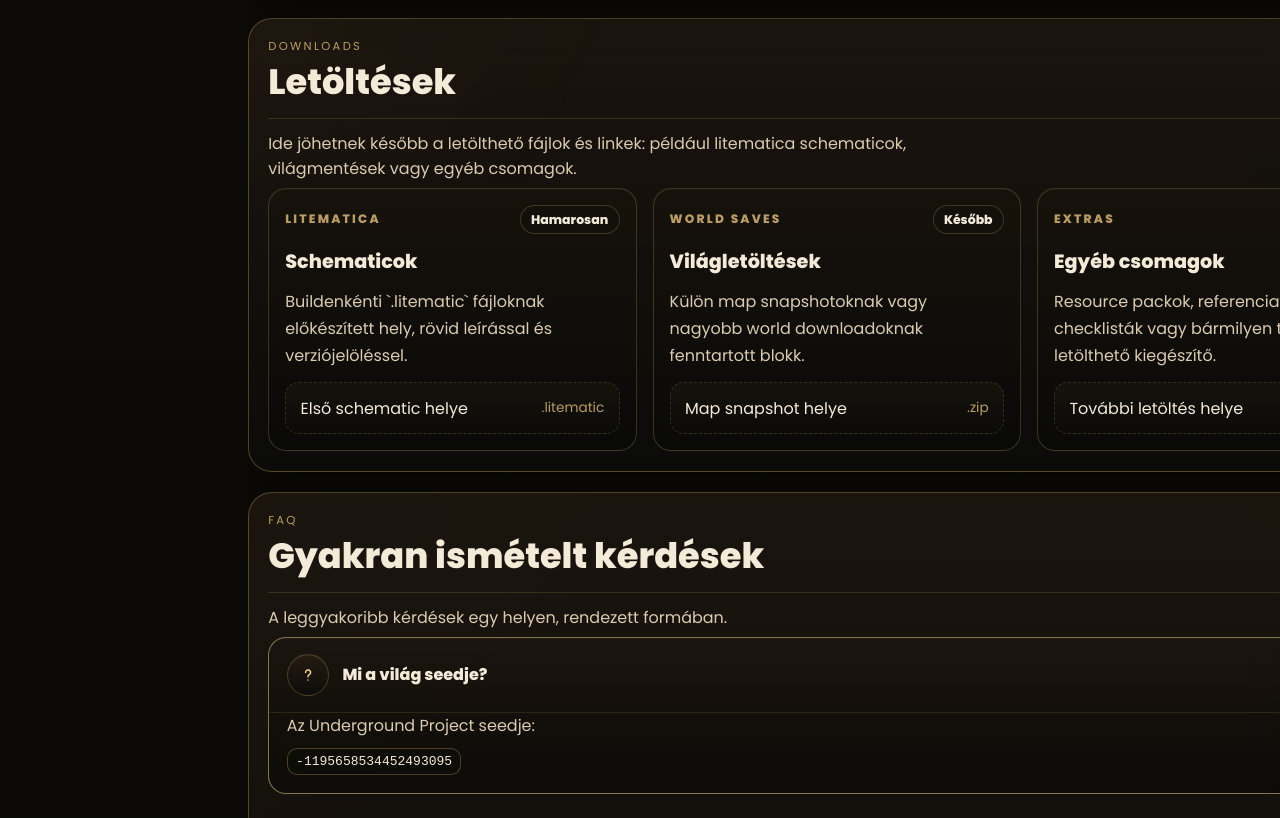
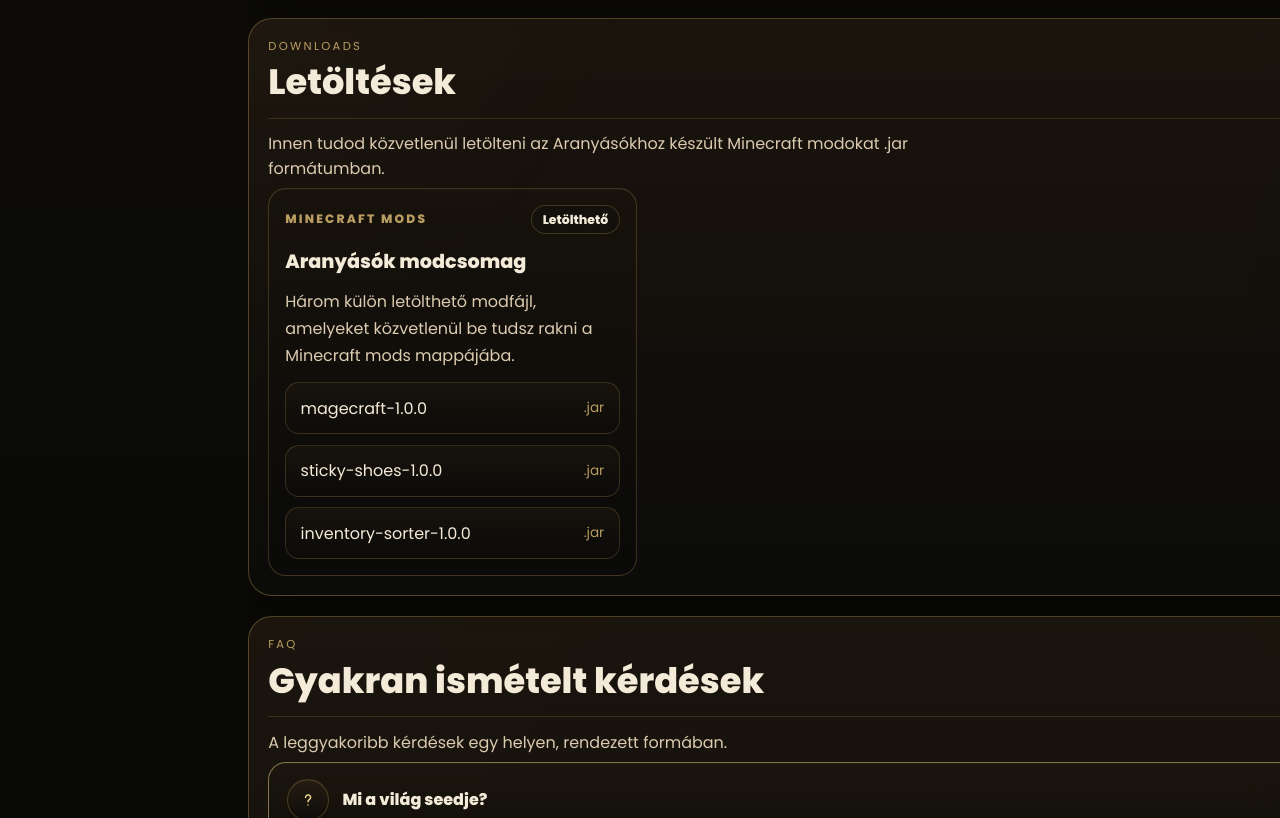
Before and after one commit to simonhusi/danielsimonweb, a website: page aranyasokfelsofokon/index.html in a window 1280 px wide. Shown: the part 3200-4018 px from the top of the page. Drawn offline with Linux system fonts and the light colour scheme; animation ran at ten frames a second.

Commit message:
Add Aranyasok mod downloads

```diff
--- a/aranyasokfelsofokon/index.html
+++ b/aranyasokfelsofokon/index.html
@@ -234,50 +234,28 @@
         <p class="section-kicker">Downloads</p>
         <h2>Letöltések</h2>
       </div>
-      <p class="faq-intro">Ide jöhetnek később a letölthető fájlok és linkek: például litematica schematicok, világmentések vagy egyéb csomagok.</p>
+      <p class="faq-intro">Innen tudod közvetlenül letölteni az Aranyásókhoz készült Minecraft modokat .jar formátumban.</p>
       <div class="af-downloads-grid">
         <article class="af-download-card">
           <div class="af-download-card__top">
-            <p class="af-download-type">Litematica</p>
-            <span class="af-download-badge">Hamarosan</span>
+            <p class="af-download-type">Minecraft Mods</p>
+            <span class="af-download-badge">Letölthető</span>
           </div>
-          <h3>Schematicok</h3>
-          <p>Buildenkénti `.litematic` fájloknak előkészített hely, rövid leírással és verziójelöléssel.</p>
+          <h3>Aranyásók modcsomag</h3>
+          <p>Három külön letölthető modfájl, amelyeket közvetlenül be tudsz rakni a Minecraft mods mappájába.</p>
           <div class="af-download-list">
-            <div class="af-download-item is-placeholder">
-              <span>Első schematic helye</span>
-              <span>.litematic</span>
-            </div>
-          </div>
-        </article>
-
-        <article class="af-download-card">
-          <div class="af-download-card__top">
-            <p class="af-download-type">World Saves</p>
-            <span class="af-download-badge">Később</span>
-          </div>
-          <h3>Világletöltések</h3>
-          <p>Külön map snapshotoknak vagy nagyobb world downloadoknak fenntartott blokk.</p>
-          <div class="af-download-list">
-            <div class="af-download-item is-placeholder">
-              <span>Map snapshot helye</span>
-              <span>.zip</span>
-            </div>
-          </div>
-        </article>
-
-        <article class="af-download-card">
-          <div class="af-download-card__top">
-            <p class="af-download-type">Extras</p>
-            <span class="af-download-badge">Bővíthető</span>
-          </div>
-          <h3>Egyéb csomagok</h3>
-          <p>Resource packok, referenciafájlok, checklisták vagy bármilyen további letölthető kiegészítő.</p>
-          <div class="af-download-list">
-            <div class="af-download-item is-placeholder">
-              <span>További letöltés helye</span>
-              <span>link / fájl</span>
-            </div>
+            <a class="af-download-item" href="/aranyasokfelsofokon/assets/Downloads/magecraft-1.0.0.jar" download>
+              <span>magecraft-1.0.0</span>
+              <span>.jar</span>
+            </a>
+            <a class="af-download-item" href="/aranyasokfelsofokon/assets/Downloads/sticky-shoes-1.0.0.jar" download>
+              <span>sticky-shoes-1.0.0</span>
+              <span>.jar</span>
+            </a>
+            <a class="af-download-item" href="/aranyasokfelsofokon/assets/Downloads/inventory-sorter-1.0.0.jar" download>
+              <span>inventory-sorter-1.0.0</span>
+              <span>.jar</span>
+            </a>
           </div>
         </article>
       </div>
--- a/assets/css/channel-subpages.css
+++ b/assets/css/channel-subpages.css
@@ -1084,12 +1084,20 @@ body.page-youtube.channel-page.arany-page.yt-copy.youtube-subpage .af-download-i
   border: 1px solid rgba(208, 170, 95, 0.2);
   background: linear-gradient(180deg, rgba(28, 23, 15, 0.62) 0%, rgba(13, 12, 9, 0.66) 100%);
   color: var(--channel-ink);
+  text-decoration: none;
+  transition: border-color 180ms ease, transform 180ms ease, background 180ms ease;
 }
 
 body.page-youtube.channel-page.arany-page.yt-copy.youtube-subpage .af-download-item span:last-child {
   color: var(--channel-muted);
   font-size: 0.85rem;
   white-space: nowrap;
+}
+
+body.page-youtube.channel-page.arany-page.yt-copy.youtube-subpage a.af-download-item:hover {
+  border-color: rgba(208, 170, 95, 0.34);
+  background: linear-gradient(180deg, rgba(40, 31, 18, 0.72) 0%, rgba(18, 15, 10, 0.74) 100%);
+  transform: translateY(-1px);
 }
 
 body.page-youtube.channel-page.arany-page.yt-copy.youtube-subpage .af-download-item.is-placeholder {
```
Also changed, not shown: 3 other files.
